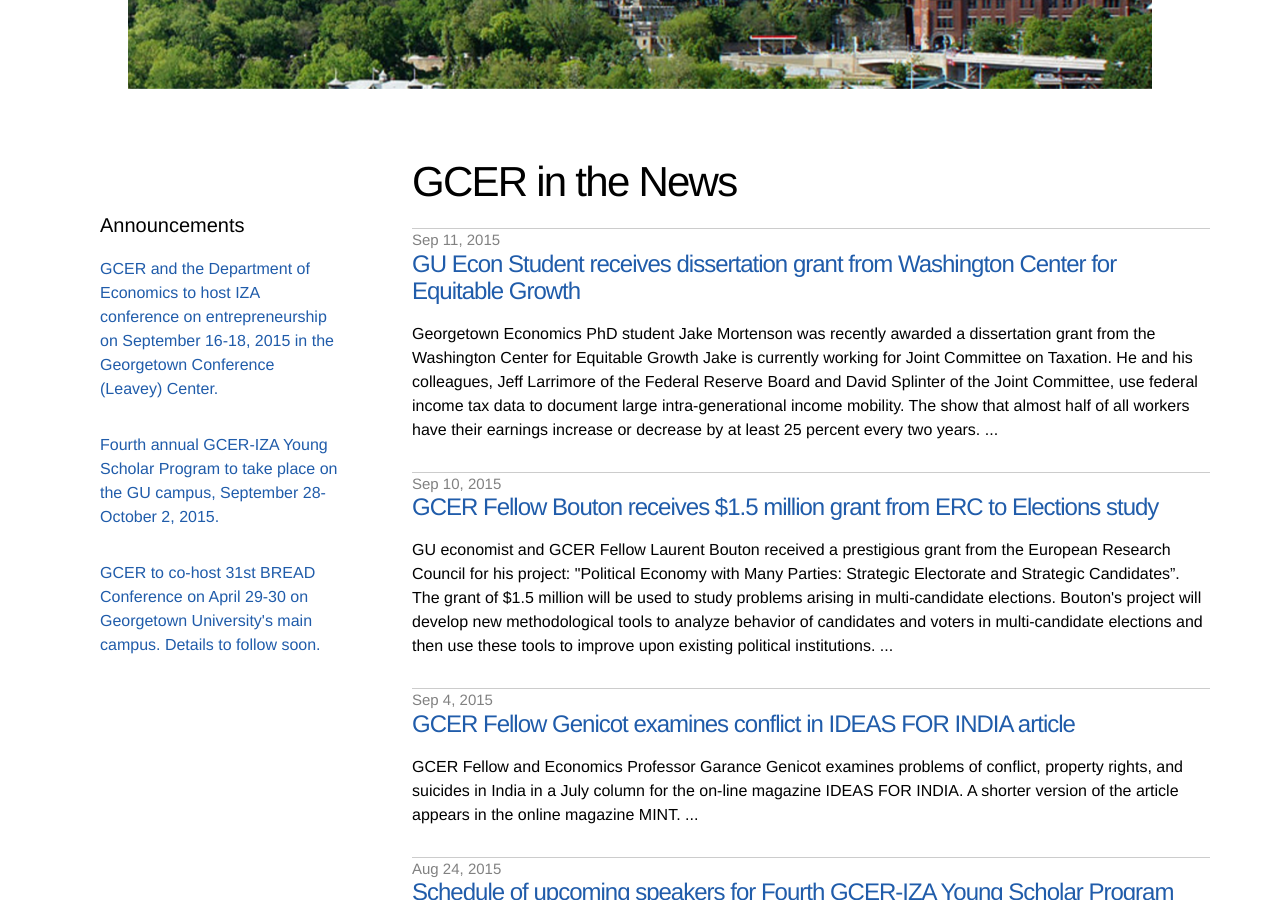
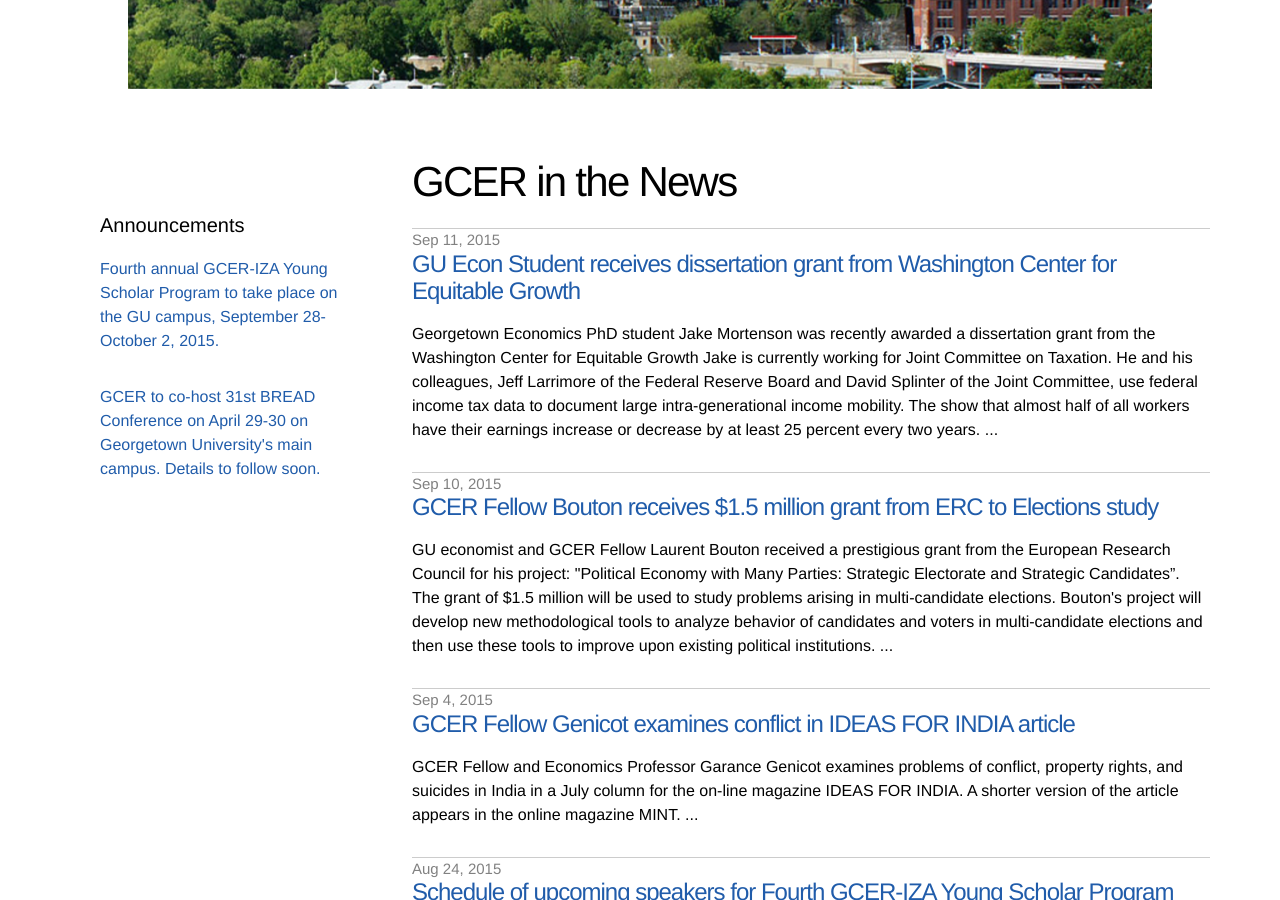
Before and after one commit to georgetown-econ/gcer, a Jekyll site: the page built from index.html, in a window 1280 px wide and 900 px high, scrolled down 319 px. Built offline with Jekyll 4.4.1, drawn with Linux system fonts in a browser that asks for light colours.

Commit message:
Updated announcements.yml

```diff
--- a/_data/announcements.yml
+++ b/_data/announcements.yml
@@ -1,5 +1,3 @@
-
-- announcement: <a href="http://www.iza.org/conference_files/EntreRes2015/viewProgram?conf_id=2761"> GCER and the Department of Economics to host IZA conference on entrepreneurship on September 16-18, 2015 in the Georgetown Conference (Leavey) Center.</a>
 
 - announcement: <a href="http://gcer.georgetown.edu/archive/#/2015/08/24/gcer15-speakers"> Fourth annual GCER-IZA Young Scholar Program to take place on the GU campus, September 28-October 2, 2015.</a>
 
```
